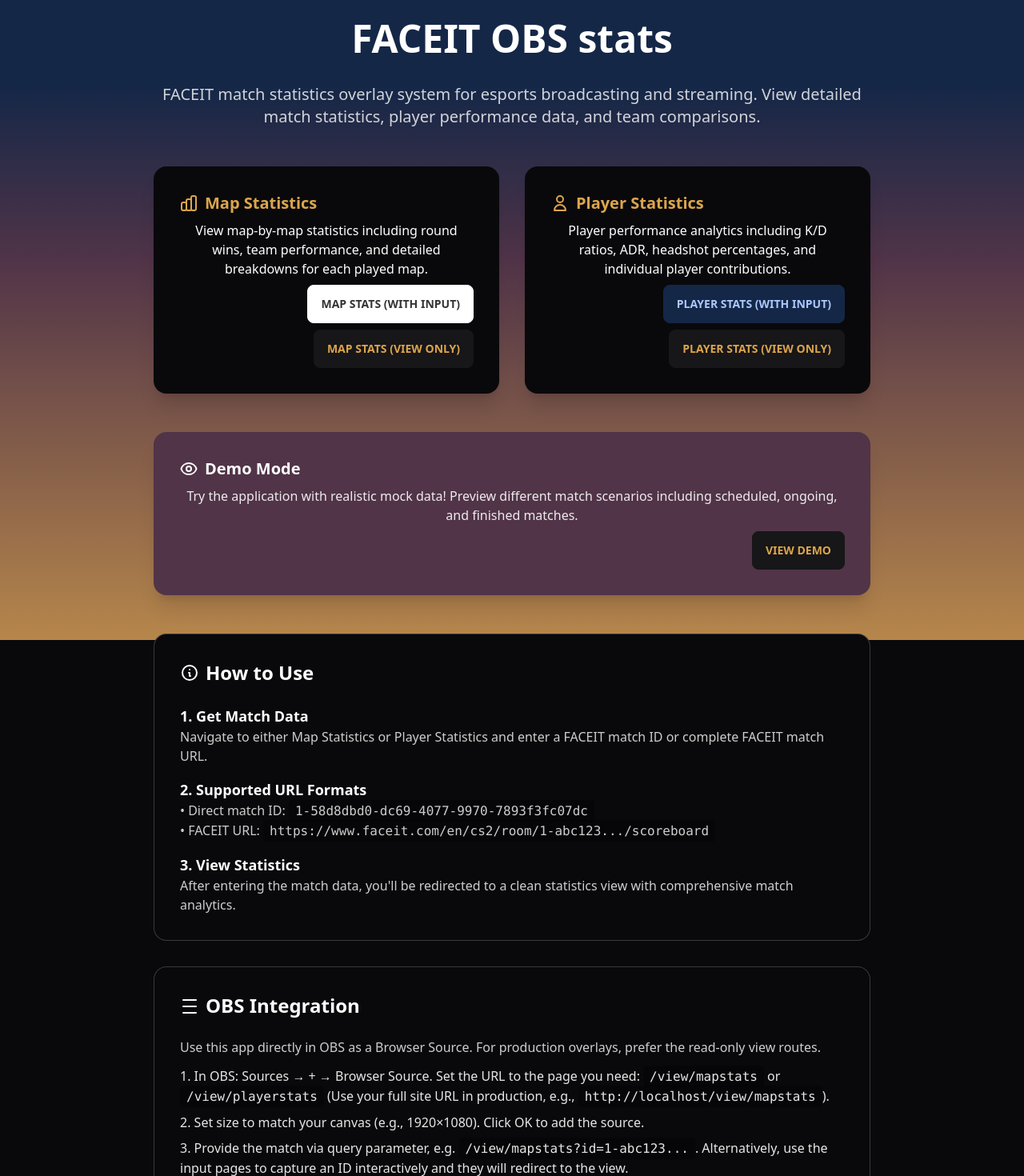
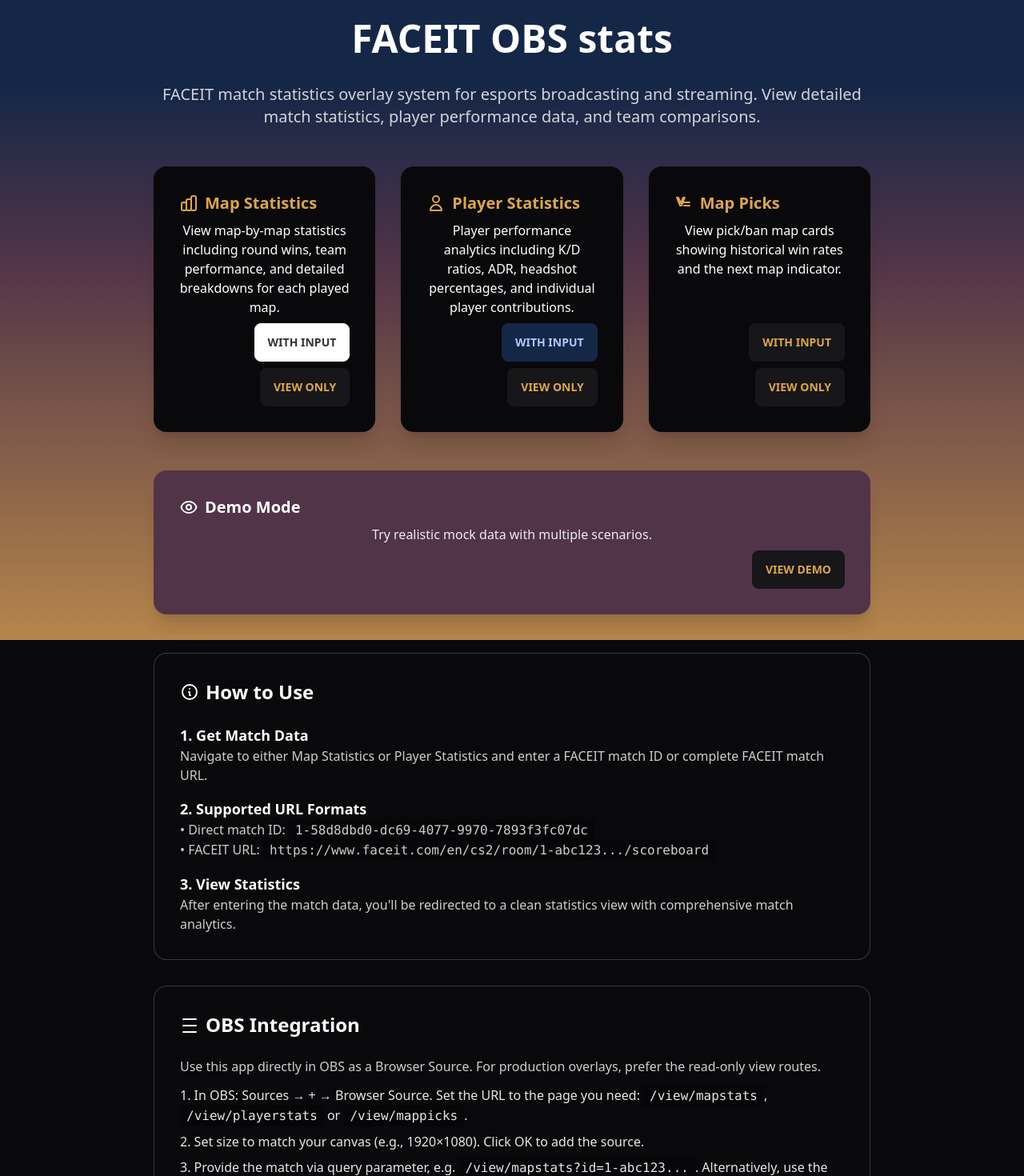
Before and after one commit to oplehtinen/faceit-obs-stats, a SvelteKit app: page / in a window 1280 px wide. Shown: the top 1470 px of the page at 80% size. Built offline with nearby package versions, Linux system fonts and the light colour scheme.

Commit message:
Update README and main page for improved clarity and navigation; remove unused init page

```diff
--- a/src/routes/+page.svelte
+++ b/src/routes/+page.svelte
@@ -1,9 +1,9 @@
 <script lang="ts">
-	import { browser } from '$app/environment';
 	import { base } from '$app/paths';
-	const origin = browser ? window.location.origin : '';
-	const mapStatsUrl = `${origin}${base}/view/mapstats`;
-	const playerStatsUrl = `${origin}${base}/view/playerstats`;
+	// Front page offers links to input pages and read-only view routes
+	const mapStatsView = `${base}/view/mapstats`;
+	const playerStatsView = `${base}/view/playerstats`;
+	const mapPicksView = `${base}/view/mappicks`;
 </script>
 
 <svelte:head>
@@ -19,7 +19,7 @@
 				match statistics, player performance data, and team comparisons.
 			</p>
 
-			<div class="grid grid-cols-1 md:grid-cols-2 gap-8 mb-12">
+			<div class="grid grid-cols-1 md:grid-cols-3 gap-8 mb-12">
 				<div class="card bg-base-100 shadow-xl">
 					<div class="card-body">
 						<h2 class="card-title text-base-content">
@@ -43,9 +43,9 @@
 							View map-by-map statistics including round wins, team performance, and detailed
 							breakdowns for each played map.
 						</p>
-						<div class="card-actions justify-end">
-							<a href={`${base}/mapstats`} class="btn btn-primary">Map Stats (with input)</a>
-							<a href={`${base}/view/mapstats`} class="btn">Map Stats (view only)</a>
+						<div class="card-actions justify-end gap-2">
+							<a href={`${base}/mapstats`} class="btn btn-primary">With input</a>
+							<a href={mapStatsView} class="btn">View only</a>
 						</div>
 					</div>
 				</div>
@@ -73,10 +73,38 @@
 							Player performance analytics including K/D ratios, ADR, headshot percentages, and
 							individual player contributions.
 						</p>
-						<div class="card-actions justify-end">
-							<a href={`${base}/playerstats`} class="btn btn-secondary">Player Stats (with input)</a
+						<div class="card-actions justify-end gap-2">
+							<a href={`${base}/playerstats`} class="btn btn-secondary">With input</a>
+							<a href={playerStatsView} class="btn">View only</a>
+						</div>
+					</div>
+				</div>
+
+				<div class="card bg-base-100 shadow-xl">
+					<div class="card-body">
+						<h2 class="card-title text-base-content">
+							<svg
+								xmlns="http://www.w3.org/2000/svg"
+								class="h-6 w-6"
+								fill="none"
+								viewBox="0 0 24 24"
+								stroke="currentColor"
 							>
-							<a href={`${base}/view/playerstats`} class="btn">Player Stats (view only)</a>
+								<path
+									stroke-linecap="round"
+									stroke-linejoin="round"
+									stroke-width="2"
+									d="M3 5h2l3 7 3-7h2l-4 10H7L3 5m9 6h7m-7 4h7"
+								/>
+							</svg>
+							Map Picks
+						</h2>
+						<p class="text-primary">
+							View pick/ban map cards showing historical win rates and the next map indicator.
+						</p>
+						<div class="card-actions justify-end gap-2">
+							<a href={`${base}/mappicks`} class="btn">With input</a>
+							<a href={mapPicksView} class="btn">View only</a>
 						</div>
 					</div>
 				</div>
@@ -108,10 +136,7 @@
 						</svg>
 						Demo Mode
 					</h2>
-					<p class="text-white/90">
-						Try the application with realistic mock data! Preview different match scenarios
-						including scheduled, ongoing, and finished matches.
-					</p>
+					<p class="text-white/90">Try realistic mock data with multiple scenarios.</p>
 					<div class="card-actions justify-end">
 						<a href={`${base}/demo`} class="btn btn-white">View Demo</a>
 					</div>
@@ -196,17 +221,16 @@
 						<ol class="list-decimal list-inside space-y-2 text-white/90">
 							<li>
 								In OBS: Sources → + → Browser Source. Set the URL to the page you need:
-								<code class="bg-black/30 px-2 py-1 rounded">/view/mapstats</code> or
-								<code class="bg-black/30 px-2 py-1 rounded">/view/playerstats</code>
-								(Use your full site URL in production, e.g.,
-								<code class="bg-black/30 px-2 py-1 rounded">{mapStatsUrl}</code>).
+								<code class="bg-black/30 px-2 py-1 rounded">/view/mapstats</code>,
+								<code class="bg-black/30 px-2 py-1 rounded">/view/playerstats</code> or
+								<code class="bg-black/30 px-2 py-1 rounded">/view/mappicks</code>.
 							</li>
 							<li>Set size to match your canvas (e.g., 1920×1080). Click OK to add the source.</li>
 							<li>
 								Provide the match via query parameter, e.g.
 								<code class="bg-black/30 px-2 py-1 rounded">/view/mapstats?id=1-abc123...</code>.
-								Alternatively, use the input pages to capture an ID interactively and they will
-								redirect to the view.
+								Alternatively, use the input pages to capture an ID interactively; they will set the
+								centralized state and show the view.
 							</li>
 						</ol>
 						<p class="text-white/60 text-sm">
```
Also changed, not shown: src/routes/init/+page.svelte (deleted, +0 -65 lines), 1 other file (tests, documents, lock files or other folders).
